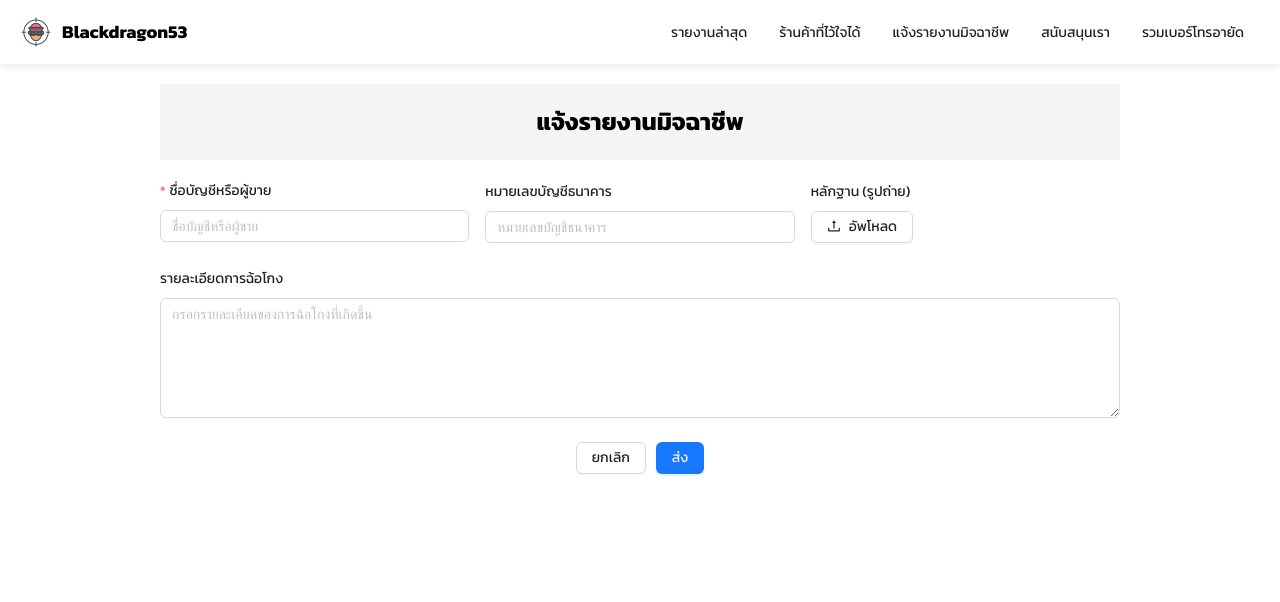
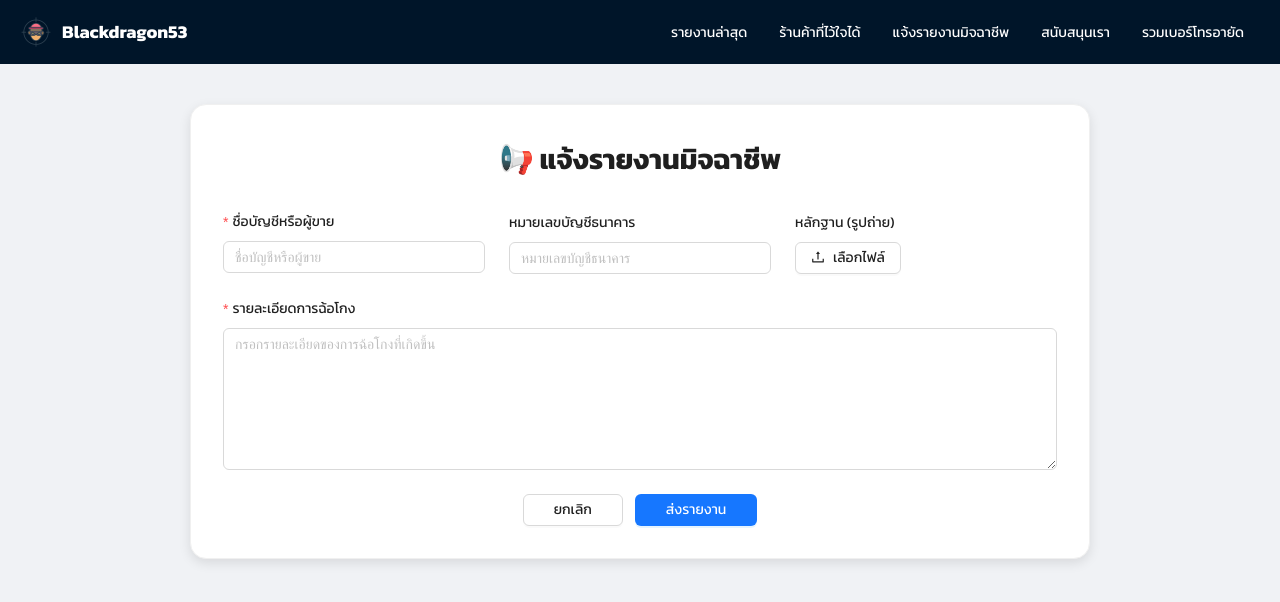
Before and after one commit to Siripoom/fraud-alert-system, a React (Vite) app: page /create-report in a window 1280 px wide. Shown: the top 602 px of the page. Built offline with nearby package versions, Linux system fonts and the light colour scheme; no server answers.

Commit message:
first commit

```diff
--- a/src/components/Navbar.jsx
+++ b/src/components/Navbar.jsx
@@ -10,7 +10,7 @@ function Navbar() {
         display: "flex",
         justifyContent: "space-between",
         alignItems: "center",
-        background: "#fff",
+        background: "#001529", // เปลี่ยนพื้นหลังของ Header เป็นสีน้ำเงินเข้ม
         padding: "0 20px",
         boxShadow: "0 2px 8px rgba(0,0,0,0.1)",
       }}
@@ -22,26 +22,54 @@ function Navbar() {
           alt="logo"
           style={{ width: 32, height: 32, marginRight: 10 }}
         />
-        <span style={{ fontSize: "18px", fontWeight: "bold", color: "#000" }}>
+        <span
+          style={{
+            fontSize: "18px",
+            fontWeight: "bold",
+            color: "#fff", // เปลี่ยนสีของชื่อโปรเจ็คให้เป็นสีขาว
+          }}
+        >
           Blackdragon53
         </span>
       </div>
 
       {/* Navigation Menu */}
-      <Menu mode="horizontal" style={{ borderBottom: "none" }}>
-        <Menu.Item key="check">
+      <Menu
+        mode="horizontal"
+        style={{
+          borderBottom: "none",
+          backgroundColor: "#001529", // ให้เมนูอยู่ในพื้นหลังสีเดียวกัน
+        }}
+      >
+        <Menu.Item
+          key="check"
+          style={{ color: "#fff" }} // สีข้อความในเมนู
+          className="nav-item"
+        >
           <Link to="/">รายงานล่าสุด</Link>
         </Menu.Item>
-        <Menu.Item key="check">
+        <Menu.Item
+          key="trusted-shops"
+          style={{ color: "#fff" }}
+          className="nav-item"
+        >
           <Link to="/trusted-shops">ร้านค้าที่ไว้ใจได้</Link>
         </Menu.Item>
-        <Menu.Item key="report">
+        <Menu.Item
+          key="create-report"
+          style={{ color: "#fff" }}
+          className="nav-item"
+        >
           <Link to="/create-report">แจ้งรายงานมิจฉาชีพ</Link>
         </Menu.Item>
-        <Menu.Item key="support">
+        <Menu.Item key="donate" style={{ color: "#fff" }} className="nav-item">
           <Link to="/donate">สนับสนุนเรา</Link>
         </Menu.Item>
-        <Menu.Item key="contacts">
+        <Menu.Item
+          key="emergency-contacts"
+          style={{ color: "#fff" }}
+          className="nav-item"
+        >
           <Link to="/emergency-contacts">รวมเบอร์โทรอายัด</Link>
         </Menu.Item>
       </Menu>
--- a/src/components/ReportCard.jsx
+++ b/src/components/ReportCard.jsx
@@ -16,42 +16,53 @@ function ReportCard({ report }) {
       {/* Card Component */}
       <Card
         style={{
-          borderRadius: "8px",
+          borderRadius: "12px", // ขอบมุมโค้งมน
           textAlign: "left",
-          boxShadow: "0 2px 8px rgba(0, 0, 0, 0.1)",
-          border: "1px solid #E0E0E0",
+          boxShadow: "0 4px 12px rgba(0, 0, 0, 0.1)", // เพิ่มเงาให้ Card
+          border: "1px solid #E0E0E0", // กรอบสีอ่อน
+          backgroundColor: "#FFFFFF", // พื้นหลังสีขาว
+          marginBottom: "20px", // เพิ่มระยะห่างระหว่าง Card
         }}
       >
         {/* User Section */}
         <div
-          style={{ display: "flex", alignItems: "center", marginBottom: "8px" }}
+          style={{
+            display: "flex",
+            alignItems: "center",
+            marginBottom: "12px", // เพิ่มระยะห่าง
+          }}
         >
           <div
             style={{
-              width: "40px",
-              height: "40px",
+              width: "45px",
+              height: "45px",
               borderRadius: "50%",
               background: "#FF4D4F",
               display: "flex",
               alignItems: "center",
               justifyContent: "center",
-              marginRight: "10px",
+              marginRight: "12px",
             }}
           >
-            <UserOutlined style={{ color: "#fff", fontSize: "18px" }} />
+            <UserOutlined style={{ color: "#fff", fontSize: "20px" }} />
           </div>
-          <Text strong style={{ fontSize: "16px" }}>
+          <Text strong style={{ fontSize: "18px", color: "#333" }}>
             {report.fraud_name || "ไม่ระบุ"}
           </Text>
         </div>
 
         {/* Report Details */}
         <p>
-          <Text strong>สินค้า:</Text> {report.fraud_product || "ไม่ระบุ"}
+          <Text strong style={{ color: "#333" }}>
+            สินค้า:
+          </Text>{" "}
+          {report.fraud_product || "ไม่ระบุ"}
         </p>
         <p>
-          <Text strong>รายละเอียด:</Text>{" "}
-          {report.description || "ไม่มีรายละเอียด"}{" "}
+          <Text strong style={{ color: "#333" }}>
+            รายละเอียด:
+          </Text>{" "}
+          {report.description || "ไม่มีรายละเอียด"}
         </p>
 
         {/* Action Button */}
@@ -59,10 +70,12 @@ function ReportCard({ report }) {
           type="primary"
           block
           style={{
-            backgroundColor: "#007BFF",
+            backgroundColor: "#D84040", // สีปุ่มค้นหาที่เด่น
             border: "none",
             fontWeight: "bold",
-            fontSize: "14px",
+            fontSize: "16px",
+            padding: "12px", // เพิ่มขนาดปุ่ม
+            borderRadius: "8px", // ทำให้ปุ่มมีมุมโค้ง
           }}
           onClick={showModal} // Open Modal on Click
         >
@@ -76,6 +89,10 @@ function ReportCard({ report }) {
         open={isModalVisible}
         onCancel={handleCancel}
         footer={null}
+        style={{
+          padding: "20px",
+          borderRadius: "12px",
+        }}
       >
         {/* Image Evidence */}
         {report.evidence ? (
@@ -83,7 +100,11 @@ function ReportCard({ report }) {
             width="100%"
             src={report.evidence}
             alt="Evidence"
-            style={{ borderRadius: "8px", marginBottom: "10px" }}
+            style={{
+              borderRadius: "8px",
+              marginBottom: "20px",
+              boxShadow: "0 4px 10px rgba(0, 0, 0, 0.1)", // เพิ่มเงาให้ภาพ
+            }}
           />
         ) : (
           <p style={{ textAlign: "center", color: "#aaa" }}>
@@ -93,15 +114,21 @@ function ReportCard({ report }) {
 
         {/* Text Details */}
         <p>
-          <Text strong>ชื่อบัญชีหรือผู้ขาย:</Text>{" "}
+          <Text strong style={{ color: "#333" }}>
+            ชื่อบัญชีหรือผู้ขาย:
+          </Text>{" "}
           {report.fraud_name || "ไม่ระบุ"}
         </p>
         <p>
-          <Text strong>หมายเลขบัญชีธนาคาร:</Text>{" "}
+          <Text strong style={{ color: "#333" }}>
+            หมายเลขบัญชีธนาคาร:
+          </Text>{" "}
           {report.fraud_bank_account || "ไม่ระบุ"}
         </p>
         <p>
-          <Text strong>รายละเอียด:</Text>{" "}
+          <Text strong style={{ color: "#333" }}>
+            รายละเอียด:
+          </Text>{" "}
           {report.description || "ไม่มีรายละเอียด"}
         </p>
       </Modal>
--- a/src/pages/CreateReport.jsx
+++ b/src/pages/CreateReport.jsx
@@ -1,5 +1,5 @@
 import { useState } from "react";
-import { Form, Input, Button, message, Upload, Row, Col } from "antd";
+import { Form, Input, Button, message, Upload, Row, Col, Card } from "antd";
 import { UploadOutlined } from "@ant-design/icons";
 import { createReport } from "../services/reportService";
 import { supabase } from "../supabaseClient";
@@ -10,23 +10,21 @@ function CreateReport() {
   const [form] = Form.useForm();
   const [file, setFile] = useState(null);
 
-  // Function to Upload Image to Supabase Storage
   const uploadImage = async (file) => {
     if (!file) {
       message.error("กรุณาเลือกไฟล์ก่อนอัปโหลด");
       return null;
     }
 
-    const fileExt = file.name.split(".").pop(); // ดึงนามสกุลไฟล์
-    const fileName = `${Date.now()}.${fileExt}`; // ตั้งชื่อไฟล์ให้ไม่ซ้ำ
-    const filePath = `uploads/${fileName}`; // จัดเก็บในโฟลเดอร์ uploads/
+    const fileExt = file.name.split(".").pop();
+    const fileName = `${Date.now()}.${fileExt}`;
+    const filePath = `uploads/${fileName}`;
 
-    // อัปโหลดไฟล์ไปยัง Supabase Storage
     const { data, error } = await supabase.storage
-      .from("images") // Bucket ชื่อ "images"
+      .from("images")
       .upload(filePath, file, {
         cacheControl: "3600",
-        upsert: false, // ไม่ให้เขียนทับไฟล์เดิม
+        upsert: false,
       });
 
     if (error) {
@@ -35,22 +33,18 @@ function CreateReport() {
       return null;
     }
 
-    // ดึง URL ไฟล์ที่อัปโหลด
     const { publicUrl } = supabase.storage
       .from("images")
       .getPublicUrl(filePath).data;
     console.log("✅ Uploaded Image URL:", publicUrl);
-
-    return publicUrl; // คืนค่า URL ของรูปที่อัปโหลด
+    return publicUrl;
   };
 
-  // Function to handle form submission
   const onFinish = async (values) => {
     setLoading(true);
     try {
       let imageUrl = null;
 
-      // ตรวจสอบว่า user ได้เลือกไฟล์ก่อนอัปโหลด
       if (file) {
         imageUrl = await uploadImage(file);
         if (!imageUrl) {
@@ -60,7 +54,6 @@ function CreateReport() {
         }
       }
 
-      // ส่งข้อมูลไปยังฐานข้อมูล
       const reportData = { ...values, evidence: imageUrl };
       await createReport(reportData);
 
@@ -77,29 +70,41 @@ function CreateReport() {
   return (
     <>
       <Nav />
-      <div style={{ maxWidth: "1000px", margin: "auto", padding: "20px" }}>
-        {/* Page Title */}
       <div
         style={{
-            background: "#F5F5F5",
-            padding: "20px",
-            textAlign: "center",
-            fontSize: "24px",
-            fontWeight: "bold",
+          backgroundColor: "#f0f2f5",
+          minHeight: "100vh",
+          padding: "40px 20px",
         }}
       >
-          แจ้งรายงานมิจฉาชีพ
+        <Card
+          style={{
+            maxWidth: 900,
+            margin: "auto",
+            borderRadius: "16px",
+            boxShadow: "0 4px 12px rgba(0,0,0,0.1)",
+          }}
+          bodyStyle={{ padding: "32px" }}
+        >
+          <div
+            style={{
+              fontSize: "28px",
+              fontWeight: "bold",
+              textAlign: "center",
+              marginBottom: "30px",
+              color: "#1f1f1f",
+            }}
+          >
+            📢 แจ้งรายงานมิจฉาชีพ
           </div>
 
-        {/* Form Section */}
           <Form
             layout="vertical"
             form={form}
             onFinish={onFinish}
-          style={{ marginTop: "20px" }}
+            style={{ marginTop: "10px" }}
           >
-          {/* Row 1: Name, Bank Account, Upload */}
-          <Row gutter={[16, 16]}>
+            <Row gutter={[24, 16]}>
               <Col xs={24} md={8}>
                 <Form.Item
                   label="ชื่อบัญชีหรือผู้ขาย"
@@ -119,33 +124,49 @@ function CreateReport() {
                   <Upload
                     beforeUpload={(file) => {
                       setFile(file);
-                    return false; // Prevent automatic upload
+                      return false;
                     }}
+                    showUploadList={file ? [{ name: file.name }] : false}
                   >
-                  <Button icon={<UploadOutlined />}>อัพโหลด</Button>
+                    <Button icon={<UploadOutlined />}>เลือกไฟล์</Button>
                   </Upload>
                 </Form.Item>
               </Col>
             </Row>
 
-          {/* Row 2: Fraud Description */}
-          <Form.Item label="รายละเอียดการฉ้อโกง" name="description">
+            <Form.Item
+              label="รายละเอียดการฉ้อโกง"
+              name="description"
+              rules={[{ required: true, message: "กรุณากรอกรายละเอียด" }]}
+            >
               <Input.TextArea
-              rows={5}
+                rows={6}
                 placeholder="กรอกรายละเอียดของการฉ้อโกงที่เกิดขึ้น"
               />
             </Form.Item>
 
-          {/* Submit & Cancel Buttons */}
             <div style={{ textAlign: "center", marginTop: "20px" }}>
-            <Button type="default" style={{ marginRight: "10px" }}>
+              <Button
+                type="default"
+                style={{
+                  marginRight: "12px",
+                  padding: "0 30px",
+                  borderRadius: "6px",
+                }}
+              >
                 ยกเลิก
               </Button>
-            <Button type="primary" htmlType="submit" loading={loading}>
-              ส่ง
+              <Button
+                type="primary"
+                htmlType="submit"
+                loading={loading}
+                style={{ padding: "0 30px", borderRadius: "6px" }}
+              >
+                ส่งรายงาน
               </Button>
             </div>
           </Form>
+        </Card>
       </div>
     </>
   );
--- a/src/pages/Donation.jsx
+++ b/src/pages/Donation.jsx
@@ -25,7 +25,7 @@ function Donation() {
         }}
       >
         <h1 className="text-2xl font-bold">สนับสนุนเราโดยการโดเนท</h1>
-        <p>คุณสามารถบริจาคผ่านเลขบัญชีธนาคารหรือสแกน QR Code ด้านล่าง</p>
+        {/* <p>คุณสามารถบริจาคผ่านเลขบัญชีธนาคารหรือสแกน QR Code ด้านล่าง</p>
 
         <div
           style={{
@@ -70,7 +70,7 @@ function Donation() {
             ขอบคุณสำหรับการสนับสนุนของคุณ!
             การบริจาคของคุณจะถูกนำไปใช้เพื่อพัฒนาโครงการของเราให้ดียิ่งขึ้น
           </p>
-        </Modal>
+        </Modal> */}
         <div
           style={{
             marginTop: "20px",
--- a/src/pages/Home.jsx
+++ b/src/pages/Home.jsx
@@ -1,5 +1,5 @@
 import { useEffect, useState } from "react";
-import { Input, Row, Col, Typography } from "antd";
+import { Input, Row, Col, Typography, Button } from "antd";
 import { getReportApprove } from "../services/reportService";
 import Navbar from "../components/Navbar";
 import ReportCard from "../components/ReportCard";
@@ -53,28 +53,58 @@ function Home() {
   return (
     <>
       <Navbar />
-      <div>
+      <div
+        style={{
+          backgroundColor: "#EEEEEE", // พื้นหลังหลักของหน้าเป็นสีอ่อน
+          minHeight: "100vh",
+        }}
+      >
         {/* Hero Section */}
         <div
           style={{
-            background: "#F5F5F5",
+            backgroundColor: "#8E1616", // พื้นหลังของส่วน Hero
             padding: "20px",
             textAlign: "center",
             fontSize: "24px",
             fontWeight: "bold",
+            color: "#FFFFFF", // ข้อความสีขาว
           }}
         >
           รายงานล่าสุด
         </div>
 
         {/* Search Bar */}
-        <div style={{ maxWidth: "500px", margin: "20px auto" }}>
+        <div
+          style={{
+            maxWidth: "500px",
+            margin: "20px auto",
+            padding: "5px", // ลด padding เพื่อทำให้ช่องค้นหากับปุ่มเป็นบล็อคเดียวกัน
+            borderRadius: "8px", // ทำให้มุมโค้งมน
+            boxShadow: "0px 4px 10px rgba(0, 0, 0, 0.1)", // เพิ่มเงาให้สวยงาม
+            backgroundColor: "#fff", // พื้นหลังของช่องค้นหาทั้งหมด
+          }}
+        >
           <Search
             placeholder="ค้นหาด้วยชื่อบัญชีหรือเลขบัญชี"
             allowClear
             enterButton="ค้นหา"
             size="large"
             onSearch={handleSearch}
+            style={{
+              borderColor: "#8E1616", // กรอบสีแดงเข้ม
+              borderRadius: "8px", // มุมโค้งมน
+              backgroundColor: "#FFFFFF", // พื้นหลังภายในช่องค้นหาเป็นสีขาว
+              padding: "10px 15px", // เพิ่มขนาด padding เพื่อให้ช่องค้นหากว้างขึ้น
+              boxShadow: "none", // ลบเงาออก
+            }}
+            onFocus={(e) => {
+              e.target.style.borderColor = "#D84040"; // เมื่อมีการชี้เมาส์ให้กรอบเป็นสีแดงอ่อน
+              e.target.parentNode.style.borderColor = "#D84040"; // เมื่อมีการชี้เมาส์กรอบปุ่มด้วย
+            }}
+            onBlur={(e) => {
+              e.target.style.borderColor = "#8E1616"; // เมื่อเลิกชี้เมาส์ให้กรอบกลับเป็นสีปกติ
+              e.target.parentNode.style.borderColor = "#8E1616"; // เมื่อเลิกชี้เมาส์ให้กรอบปุ่มกลับเป็นสีปกติ
+            }}
           />
         </div>
 
--- a/src/services/reportService.js
+++ b/src/services/reportService.js
@@ -8,6 +8,7 @@ export const addShop = async (shop) => {
       description: shop.description,
       product_images: shop.productImages,
       purchase_link: shop.purchaseLink,
+      cat: shop.cat,
     },
   ]);
   if (error) throw error;
@@ -18,7 +19,7 @@ export const addShop = async (shop) => {
 export const getTrustedShops = async () => {
   const { data, error } = await supabase
     .from("trusted_shops")
-    .select("id, shop_name, description, product_images, purchase_link");
+    .select("id, shop_name, description, product_images, purchase_link,cat");
 
   if (error) throw error;
   return data;
@@ -31,8 +32,8 @@ export const updateShop = async (shopId, shop) => {
     .update({
       shop_name: shop.shopName,
       description: shop.description,
-      product_images: shop.productImages,
       purchase_link: shop.purchaseLink,
+      cat: shop.cat,
     })
     .eq("id", shopId);
   if (error) throw error;
```
Also changed, not shown: src/pages/TrustedShopForm.jsx (+76 -20 lines), src/pages/TrustedShops.jsx (+70 -15 lines). Lines whose indentation alone changed are shown as unchanged.
